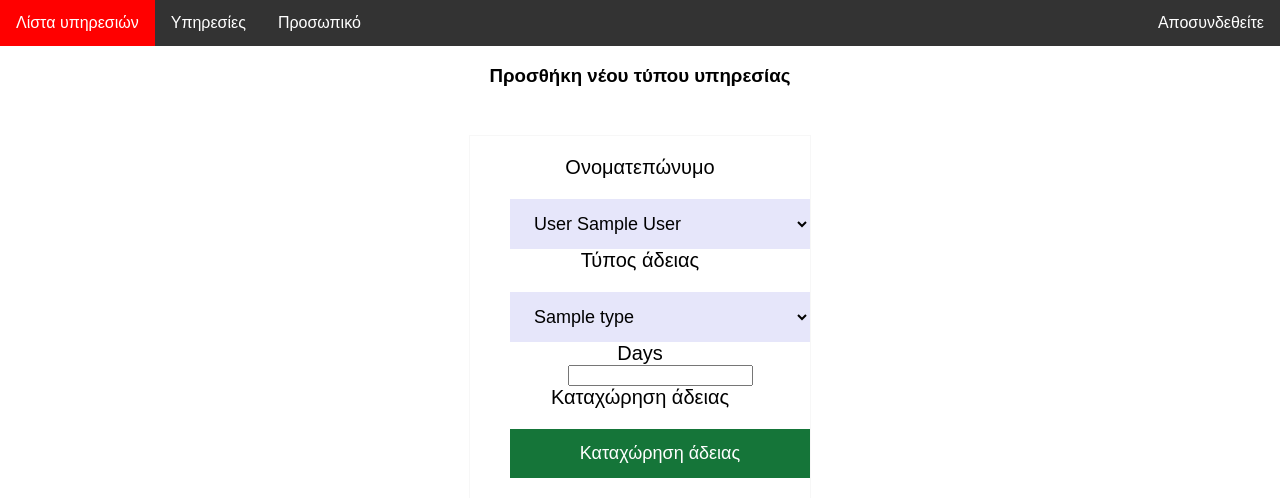
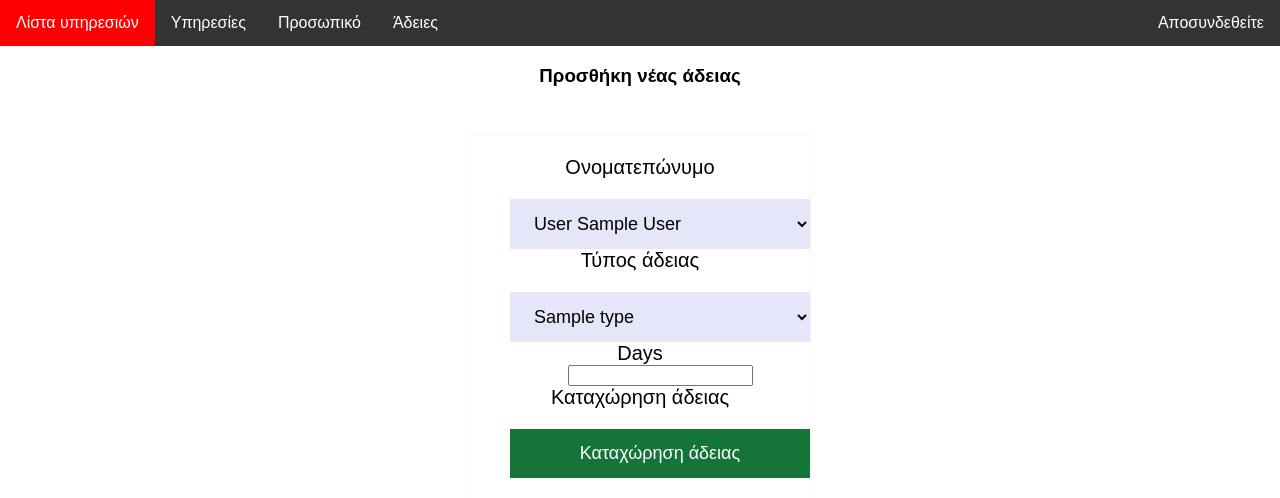
Before and after one commit to knaiskes/duty-schedule, a Flask app: page /add_absent in a window 1280 px wide. Shown: the top 498 px of the page. Run offline with Flask 2, Linux system fonts and the light colour scheme; a user stored in the database is signed in; tables that the repository leaves empty hold one stand-in row (values such as "Sample post"); some libraries are stand-ins or nearby versions.

Commit message:
add absent urls in head

```diff
--- a/templates/add_absent.html
+++ b/templates/add_absent.html
@@ -1,4 +1,4 @@
-<title>Προσθήκη νέου τύπου υπηρεσίας</title>
+<title>Προσθήκη νέας άδειας</title>
 <style>
 body { text-align: center; }
 </style>
@@ -6,7 +6,7 @@ body { text-align: center; }
 
 {% block content %}
 {% from "_formhelpers.html" import render_field %}
-<h3>Προσθήκη νέου τύπου υπηρεσίας</h3>
+<h3>Προσθήκη νέας άδειας</h3>
 <div id="append-form">
     <form method="POST">
         {{ form.hidden_tag() }}
--- a/templates/header.html
+++ b/templates/header.html
@@ -17,6 +17,14 @@
             <a href="{{ url_for('users') }}">Διαθέσιμο προσωπικό</a>
         </div>
     </div>
+    <div class="dropdown">
+        <button class="dropbtn">Άδειες</button>
+        <div class="dropdown-content">
+            <a href="{{ url_for('absent_list') }}">Λίστα αδειών</a>
+            <a href="{{ url_for('add_absent') }}">Προσθήκη άδειας</a>
+            <a href="{{ url_for('add_absent_type') }}">Προσθήκη νέου τύπου άδειας</a>
+        </div>
+    </div>
     <span style="float:right;"><a href="{{ url_for('logout') }}">Αποσυνδεθείτε</a></span>
     {% else %}
     <span style="float:right;"><a href="{{ url_for('login') }}">Συνδεθείτε</a></span>
```
